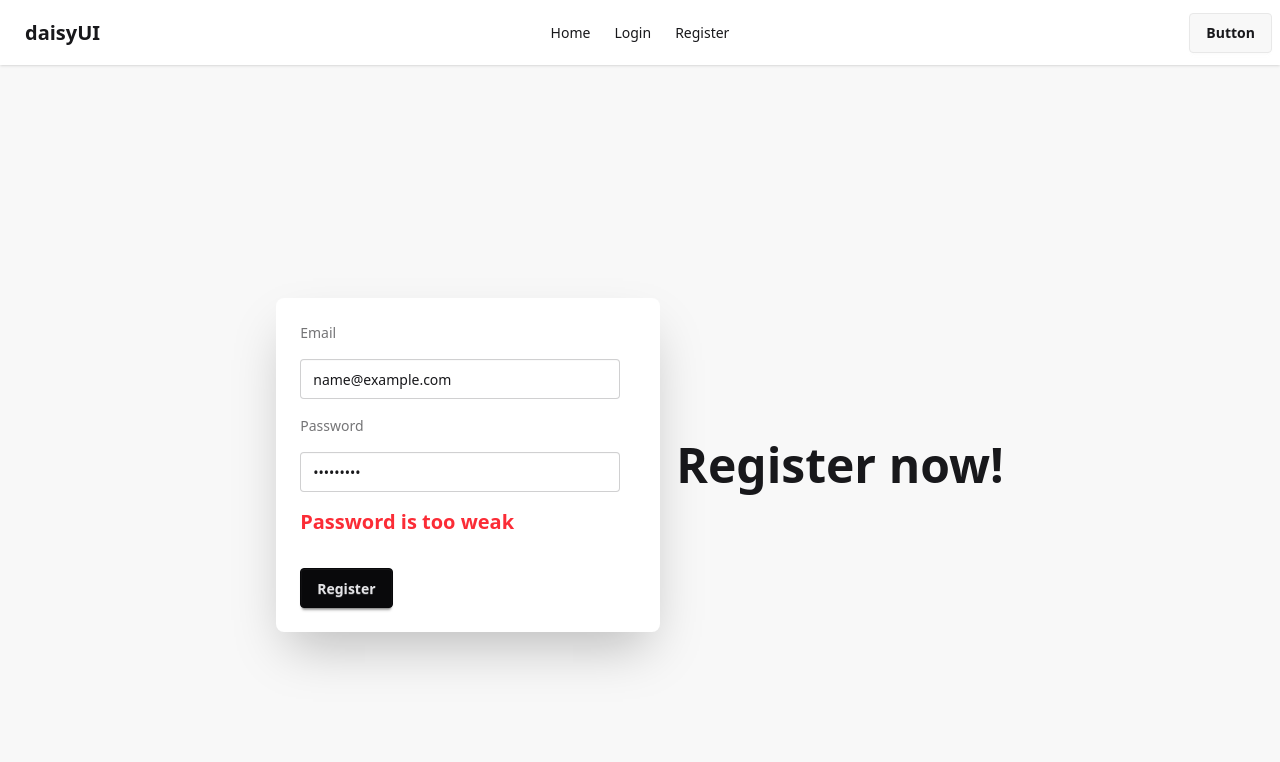
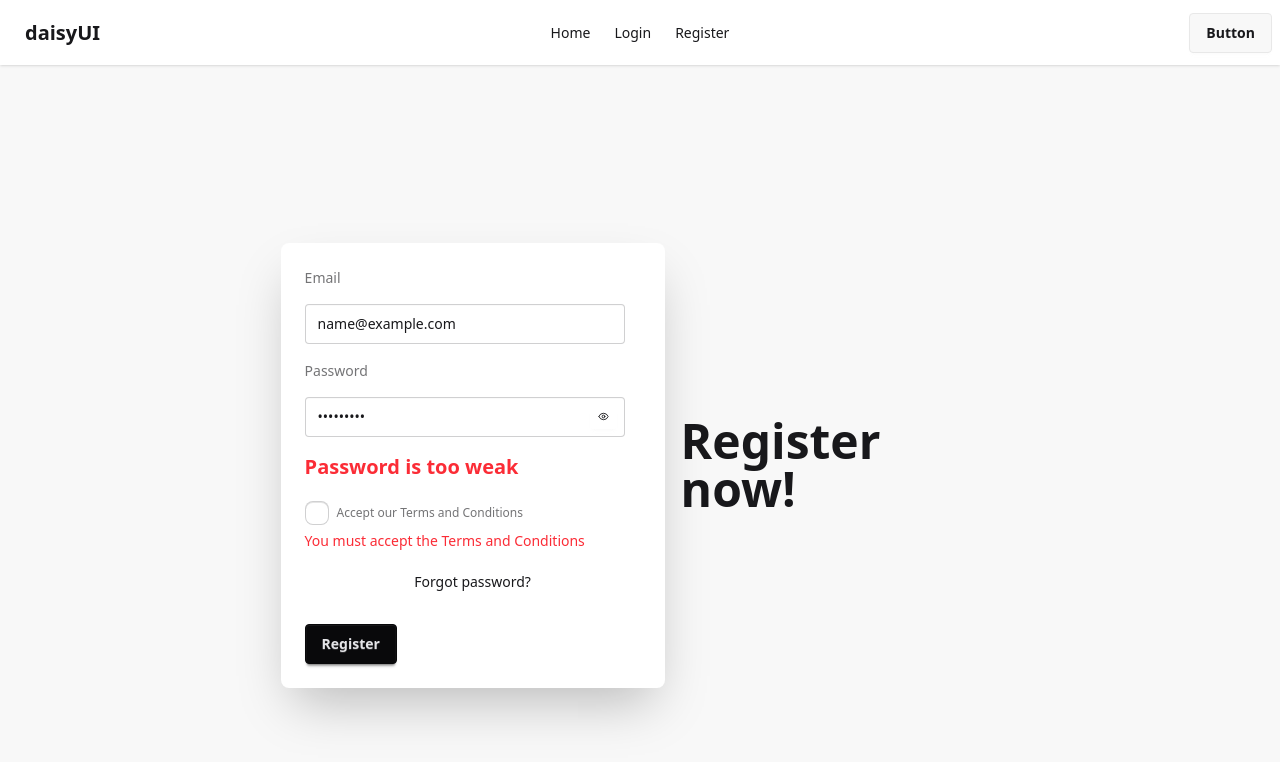
Before and after one commit to nozibuddowla/email-password-auth, a React (Vite) app: page /register in a window 1280 px wide. Both pictures are taken after typing "name@example.com", "Sample123" into the empty fields and a click on the button "Register". Shown: the top 762 px of the page. Built offline with nearby package versions, Linux system fonts and the light colour scheme.

Commit message:
add toggle show pass and accept terms and conditions

```diff
--- a/package.json
+++ b/package.json
@@ -14,6 +14,7 @@
     "firebase": "^12.6.0",
     "react": "^19.2.0",
     "react-dom": "^19.2.0",
+    "react-icons": "^5.5.0",
     "react-router": "^7.9.6",
     "tailwindcss": "^4.1.17"
   },
--- a/src/components/Register/Register.jsx
+++ b/src/components/Register/Register.jsx
@@ -1,19 +1,23 @@
 import React, { useState } from "react";
 import { auth } from "../../firebase/firebase";
 import { createUserWithEmailAndPassword } from "firebase/auth";
+import { LuEye, LuEyeClosed } from "react-icons/lu";
 
 const Register = () => {
   // form input states
   const [email, setEmail] = useState("");
   const [password, setPassword] = useState("");
+  const [acceptTerms, setAcceptTerms] = useState(false);
 
   // UI state
   const [loading, setLoading] = useState(false);
   const [signupSuccess, setSignupSuccess] = useState(false);
   const [signupError, setSignupError] = useState("");
+  const [showPassword, setShowPassword] = useState(false);
 
   const [emailError, setEmailError] = useState("");
   const [passwordError, setPasswordError] = useState("");
+  const [termsError, setTermsError] = useState("");
 
   const handleRegister = async (event) => {
     event.preventDefault();
@@ -23,6 +27,7 @@ const Register = () => {
     setSignupSuccess(false);
     setEmailError("");
     setPasswordError("");
+    setTermsError("");
 
     const emailValue = email.trim();
 
@@ -35,18 +40,24 @@ const Register = () => {
     if (emailValue && !emailPattern.test(emailValue))
       emailErrors.push("Invalid email address");
 
+    if (!password) passwordErrors.push("Password is required");
+    if (password && password.length < 8)
+      passwordErrors.push(
+        "Password must be at least 8 characters and include at least one uppercase, one lowercase, and one special character."
+      );
+    const passwordPattern =
+      /^(?=.*[a-z])(?=.*[A-Z])(?=.*\d)(?=.*[@$!%*?&]).{8,}$/;
+    if (password && !passwordPattern.test(password))
+      passwordErrors.push("Password is too weak");
+
+    if (!acceptTerms) {
+      setTermsError("You must accept the Terms and Conditions");
+    }
+
     if (emailErrors.length > 0) {
       setEmailError(emailErrors.join(`. `));
       return;
     }
-
-    if (!password) passwordErrors.push("Password is required");
-    if (password && password.length < 8)
-      passwordErrors.push("Password must be at least 8 characters");
-    const passwordPattern = /^(?=.*[A-Z])(?=.*\d)(?=.*[@$!%*?&]).{8,}$/;
-    if (password && !passwordPattern.test(password))
-      passwordErrors.push("Password is too weak");
-
     if (passwordErrors.length > 0) {
       setPasswordError(passwordErrors.join(`. `));
       return;
@@ -59,6 +70,7 @@ const Register = () => {
       setSignupSuccess(true);
       setEmail("");
       setPassword("");
+      setAcceptTerms(false);
       setSignupError("");
     } catch (error) {
       // friendly mapping
@@ -72,6 +84,12 @@ const Register = () => {
       setLoading(false);
     }
   };
+
+  const handleTogglePasswordShow = (event) => {
+    event.preventDefault();
+    setShowPassword(!showPassword);
+  };
+
   return (
     <div className="hero bg-base-200 min-h-screen">
       <div className="hero-content flex-col lg:flex-row-reverse">
@@ -87,9 +105,10 @@ const Register = () => {
                 name="email"
                 className="input"
                 placeholder="Email"
+                value={email}
                 onChange={(e) => setEmail(e.target.value)}
                 aria-invalid={!!emailError}
-                aria-describedby="email-error"
+                aria-describedby={emailError ? "email-error" : undefined}
               />
 
               {emailError && (
@@ -97,21 +116,64 @@ const Register = () => {
               )}
 
               <label className="label">Password</label>
+              <div className="relative">
                 <input
-                type="password"
+                  type={showPassword ? "text" : "password"}
                   name="password"
                   className="input"
                   placeholder="Password"
+                  value={password}
                   onChange={(e) => setPassword(e.target.value)}
                   aria-invalid={!!passwordError}
-                aria-describedby="password-error"
+                  aria-describedby={
+                    passwordError ? "password-error" : undefined
+                  }
                 />
+                <button
+                  type="button"
+                  onClick={handleTogglePasswordShow}
+                  className="btn btn-xs bg-transparent border-none absolute top-2 right-6"
+                  aria-label={showPassword ? "Hide password" : "Show password"}
+                >
+                  {showPassword ? <LuEyeClosed /> : <LuEye />}
+                </button>
+              </div>
 
               {passwordError && (
                 <p className="text-red-500 font-bold text-xl">
                   {passwordError}
                 </p>
               )}
+
+              <div>
+                <fieldset className="fieldset">
+                  <label className="label flex items-center gap-2">
+                    <input
+                      id="acceptTerms"
+                      type="checkbox"
+                      className="checkbox"
+                      checked={acceptTerms}
+                      onChange={(e) => setAcceptTerms(e.target.checked)}
+                      aria-invalid={!!termsError}
+                      aria-describedby={termsError ? "terms-error" : undefined}
+                    />
+                    <span>Accept our Terms and Conditions</span>
+                  </label>
+                  {termsError && (
+                    <p
+                      id="terms-error"
+                      className="text-red-500 font-medium text-sm"
+                    >
+                      {" "}
+                      {termsError}{" "}
+                    </p>
+                  )}
+                </fieldset>
+              </div>
+
+              <div className="flex justify-center items-center">
+                <a className="link link-hover"> Forgot password? </a>
+              </div>
 
               <fieldset disabled={loading}>
                 <button className="btn btn-neutral mt-4">
```
Also changed, not shown: 1 other file (tests, documents, lock files or other folders). Lines whose indentation alone changed are shown as unchanged.
